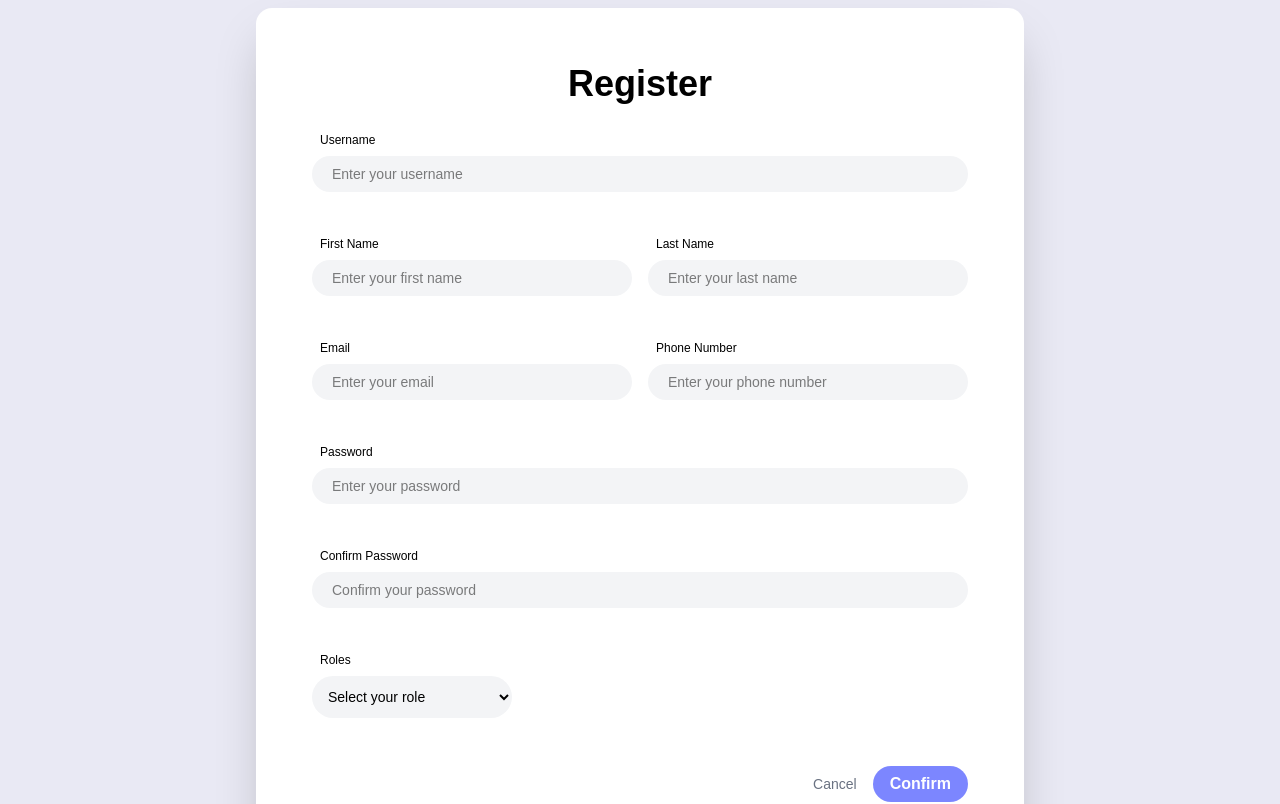
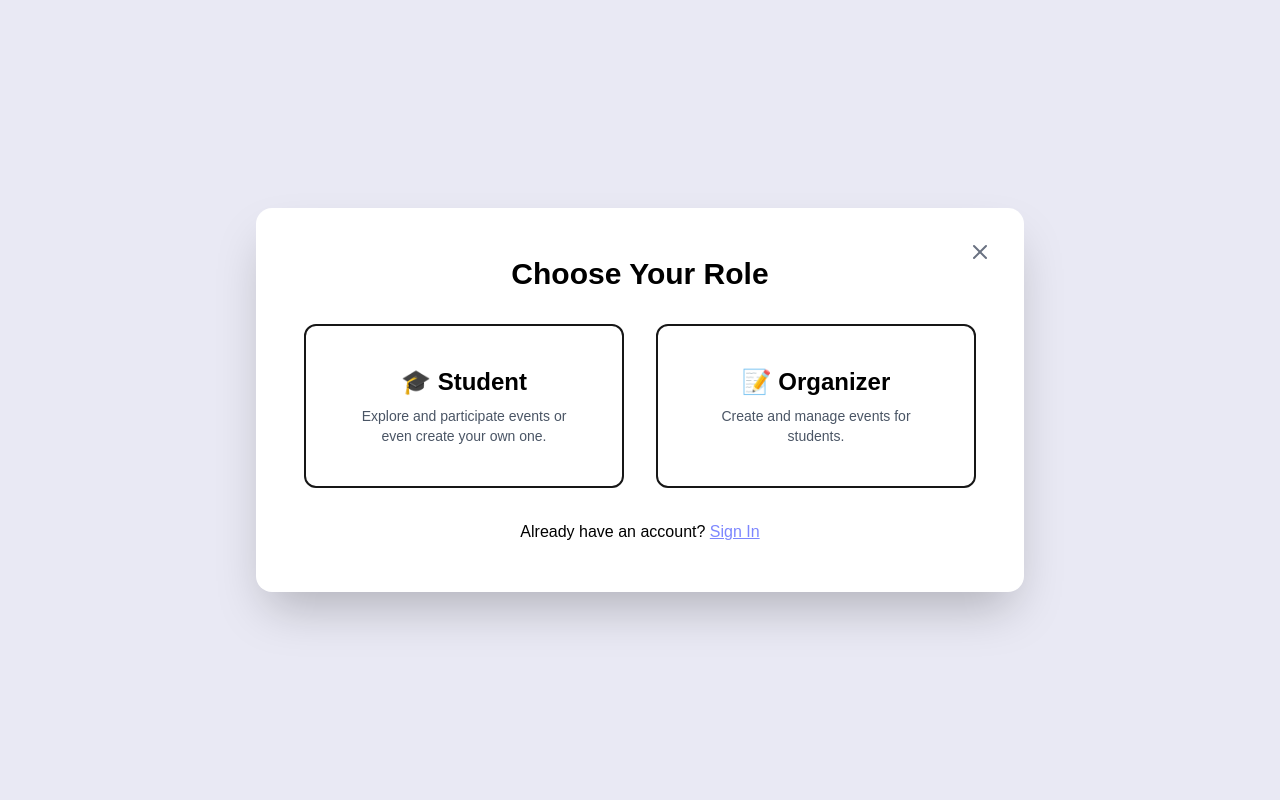
Before and after one commit to RTBS-ISP/UniPlus, a Next.js app in the folder frontend/uniplus/: page /register in a window 1280 px wide. Shown: the top 804 px of the page. Built offline with nearby package versions, Linux system fonts and the light colour scheme.

Commit message:
feat: add select role page and make the form differnt for each role

```diff
--- a/frontend/uniplus/app/register/page.tsx
+++ b/frontend/uniplus/app/register/page.tsx
@@ -3,8 +3,10 @@
 import React, { useState } from "react";
 import Link from "next/link";
 import { useRouter } from "next/navigation";
+import { MoveLeft, X } from "lucide-react";
 
-function RegisterPage() {
+export default function RegisterPage() {
+  const [step, setStep] = useState<1 | 2>(1);
   const [form, setForm] = useState({
     username: "",
     firstName: "",
@@ -14,6 +16,7 @@ function RegisterPage() {
     password: "",
     confirmPassword: "",
     role: "",
+    aboutMe: "",
   });
   const [loading, setLoading] = useState(false);
   const [error, setError] = useState("");
@@ -24,7 +27,7 @@ function RegisterPage() {
   ) => {
     const { name, value } = e.target;
     setForm({ ...form, [name]: value });
-    setError(""); // Clear error when user types
+    setError(""); // clear error when typing
   };
 
   const handleSubmit = async (e: React.FormEvent<HTMLFormElement>) => {
@@ -32,7 +35,13 @@ function RegisterPage() {
     setError("");
 
     // Frontend validation
-    if (!form.username || !form.email || !form.password || !form.confirmPassword || !form.role) {
+    if (
+      !form.username ||
+      !form.email ||
+      !form.password ||
+      !form.confirmPassword ||
+      !form.role
+    ) {
       setError("Username, email, password, and role are required");
       return;
     }
@@ -50,19 +59,13 @@ function RegisterPage() {
     setLoading(true);
 
     try {
-      // Step 1: Get CSRF token
       const csrfRes = await fetch("http://localhost:8000/api/set-csrf-token", {
         method: "GET",
         credentials: "include",
       });
-
-      if (!csrfRes.ok) {
-        throw new Error("Failed to get CSRF token");
-      }
-
+      if (!csrfRes.ok) throw new Error("Failed to get CSRF token");
       const csrfData = await csrfRes.json();
 
-      // Step 2: Register user
       const res = await fetch("http://localhost:8000/api/register", {
         method: "POST",
         credentials: "include",
@@ -78,11 +81,11 @@ function RegisterPage() {
           firstName: form.firstName,
           lastName: form.lastName,
           phone: form.phone,
+          aboutMe: form.aboutMe,
         }),
       });
 
       const data = await res.json();
-
       if (data.success) {
         alert("Registered successfully! Please login.");
         router.push("/login");
@@ -91,19 +94,75 @@ function RegisterPage() {
       }
     } catch (err) {
       console.error(err);
-      setError(err instanceof Error ? err.message : "Something went wrong. Please try again.");
+      setError(
+        err instanceof Error ? err.message : "Something went wrong. Please try again."
+      );
     } finally {
       setLoading(false);
     }
   };
 
+  // STEP 1: Choose Role
+  if (step === 1) {
+    return (
+      <div className="flex flex-col items-center justify-center min-h-screen bg-[#E9E9F4]">
+        <div className="relative bg-white rounded-2xl shadow-2xl p-12 max-w-3xl w-full text-center">
+          <button
+            onClick={() => router.push("/")}
+            className="absolute top-6 right-6 p-2 rounded-full text-gray-500 hover:bg-gray-200 transition"
+            aria-label="Back to home"
+          >
+          <X className="w-6 h-6" />
+          </button>
+          <h2 className="text-3xl font-bold mb-8 text-black">Choose Your Role</h2>
+          <div className="grid grid-cols-2 gap-8">
+            {/* Student Box */}
+            <div
+              className="cursor-pointer p-10 border-2 rounded-xl hover:border-indigo-400 hover:bg-indigo-50 transition"
+              onClick={() => {
+                setForm({ ...form, role: "student" });
+                setStep(2);
+              }}
+            >
+              <h3 className="text-2xl font-bold text-black mb-2">🎓 Student</h3>
+              <p className="text-gray-600 text-sm">
+                Explore and participate events or even create your own one.
+              </p>
+            </div>
+
+            {/* Organizer Box */}
+            <div
+              className="cursor-pointer p-10 border-2 rounded-xl hover:border-indigo-400 hover:bg-indigo-50 transition"
+              onClick={() => {
+                setForm({ ...form, role: "organizer" });
+                setStep(2);
+              }}
+            >
+              <h3 className="text-2xl font-bold text-black mb-2">📝 Organizer</h3>
+              <p className="text-gray-600 text-sm">
+                Create and manage events for students.
+              </p>
+            </div>
+          </div>
+
+          <div className="mt-8 text-black text-md">
+            Already have an account?{" "}
+            <Link href="/login" className="underline text-indigo-400">
+              Sign In
+            </Link>
+          </div>
+        </div>
+      </div>
+    );
+  }
+
+  // STEP 2: Registration Form
   return (
     <div className="flex flex-col items-center justify-center min-h-screen py-2 bg-[#E9E9F4]">
-      <main className="flex flex-col items-center justify-center w-full px-4 sm:px-10 text-center">
+      <main className="flex flex-col items-center justify-center w-full px-4 sm:px-10">
         <div className="bg-white rounded-2xl shadow-2xl w-full max-w-3xl p-14">
-          <h2 className="text-4xl font-bold mb-5 text-black">Register</h2>
+          <h2 className="text-4xl text-center font-bold mb-5 text-black">Register as {form.role === "student" ? "Student" : "Organizer"}</h2>
 
-          {/* Error Message */}
           {error && (
             <div className="bg-red-100 border border-red-400 text-red-700 px-4 py-3 rounded mb-4 text-sm">
               {error}
@@ -112,8 +171,9 @@ function RegisterPage() {
 
           <form onSubmit={handleSubmit}>
             <div className="flex flex-col space-y-4">
+
               {/* Username */}
-              <div className="flex flex-col">
+              <div>
                 <label className="flex items-start text-xs p-2 text-black">
                   Username
                 </label>
@@ -130,12 +190,10 @@ function RegisterPage() {
                 </div>
               </div>
 
-              {/* First and Last Name */}
-              <div className="flex flex-row gap-4 w-full">
+              {/* First & Last Name */}
+              <div className="flex gap-4">
                 <div className="flex flex-col w-1/2">
-                  <label className="flex items-start text-xs p-2 text-black">
-                    First Name
-                  </label>
+                  <label className="text-xs text-left p-2 text-black">First Name</label>
                   <div className="bg-gray-100 p-2 flex items-center mb-5 rounded-full">
                     <input
                       type="text"
@@ -148,9 +206,7 @@ function RegisterPage() {
                   </div>
                 </div>
                 <div className="flex flex-col w-1/2">
-                  <label className="flex items-start text-xs p-2 text-black">
-                    Last Name
-                  </label>
+                  <label className="text-xs text-left p-2 text-black">Last Name</label>
                   <div className="bg-gray-100 p-2 flex items-center mb-5 rounded-full">
                     <input
                       type="text"
@@ -164,12 +220,10 @@ function RegisterPage() {
                 </div>
               </div>
 
-              {/* Email and Phone */}
-              <div className="flex flex-row gap-4 w-full">
+              {/* Email & Phone */}
+              <div className="flex gap-4">
                 <div className="flex flex-col w-1/2">
-                  <label className="flex items-start text-xs p-2 text-black">
-                    Email
-                  </label>
+                  <label className="text-xs text-left p-2 text-black">Email</label>
                   <div className="bg-gray-100 p-2 flex items-center mb-5 rounded-full">
                     <input
                       type="email"
@@ -183,9 +237,7 @@ function RegisterPage() {
                   </div>
                 </div>
                 <div className="flex flex-col w-1/2">
-                  <label className="flex items-start text-xs p-2 text-black">
-                    Phone Number
-                  </label>
+                  <label className="text-xs text-left p-2 text-black">Phone Number</label>
                   <div className="bg-gray-100 p-2 flex items-center mb-5 rounded-full">
                     <input
                       type="tel"
@@ -199,11 +251,31 @@ function RegisterPage() {
                 </div>
               </div>
 
-              {/* Password */}
-              <div className="flex flex-col">
+              {form.role && (
+                <div>
                   <label className="flex items-start text-xs p-2 text-black">
-                  Password
+                    {form.role === "student" ? "Faculty" : "Organizer Name"}
                   </label>
+                  <div className="bg-gray-100 p-2 flex items-center mb-5 rounded-full">
+                    <input
+                      type="text"
+                      name="faculty"
+                      placeholder={
+                        form.role === "student"
+                          ? "Enter your faculty (e.g. Software and Knowledge Engineering)"
+                          : "Enter your organizer name (e.g. Kasetsart University)"
+                      }
+                      value={form.aboutMe}
+                      onChange={handleChange}
+                      className="bg-gray-100 text-black outline-none text-sm w-full px-3"
+                    />
+                  </div>
+                </div>
+              )}
+
+              {/* Password & Confirm */}
+              <div>
+                <label className="text-xs text-left p-2 text-black">Password</label>
                 <div className="bg-gray-100 p-2 flex items-center mb-5 rounded-full">
                   <input
                     type="password"
@@ -218,11 +290,8 @@ function RegisterPage() {
                 </div>
               </div>
 
-              {/* Confirm Password */}
-              <div className="flex flex-col">
-                <label className="flex items-start text-xs p-2 text-black">
-                  Confirm Password
-                </label>
+              <div>
+                <label className="text-xs text-left p-2 text-black">Confirm Password</label>
                 <div className="bg-gray-100 p-2 flex items-center mb-5 rounded-full">
                   <input
                     type="password"
@@ -236,56 +305,47 @@ function RegisterPage() {
                 </div>
               </div>
 
-              {/* Role Selector */}
-              <div className="flex flex-col">
-                <label className="flex items-start text-xs p-2 text-black">
-                  Roles
-                </label>
-                <select
-                  name="role"
-                  value={form.role}
-                  onChange={handleChange}
-                  required
-                  className="bg-gray-100 text-black text-sm w-50 p-3 rounded-full mb-5"
+              {/* Buttons */}
+              <div className="flex justify-between items-center pt-3">
+                {/* Left side: Back */}
+                <button
+                  type="button"
+                  onClick={() => setStep(1)}
+                  className="flex items-center text-gray-500 hover:underline text-sm"
                 >
-                  <option value="" disabled>
-                    Select your role
-                  </option>
-                  <option value="student">Student</option>
-                  <option value="organizer">Organizer</option>
-                </select>
-              </div>
+                  <MoveLeft className="w-4 h-4 mr-1" />
+                  <span>Back</span>
+                </button>
 
-              {/* Action Buttons */}
-              <div className="flex justify-end gap-4 pt-3">
-                <Link
-                  href="/"
-                  className="text-gray-500 hover:underline flex item-center text-sm py-2"
-                >
+                {/* Right side: Confirm + Cancel */}
+                <div className="flex items-center space-x-3">
+                  <Link href='/' className='text-gray-500 hover:underline flex item-center text-sm py-2'>
                   Cancel
                   </Link>
+
                   <button
                     type="submit"
                     disabled={loading}
-                  className="inline-flex items-center justify-center w-full px-4 py-1 text-base font-bold leading-6 text-white bg-indigo-400 border border-transparent rounded-full md:w-auto hover:bg-indigo-300 focus:outline-none focus:ring-2 focus:ring-offset-2 focus:ring-indigo-400 disabled:opacity-50 disabled:cursor-not-allowed"
+                    className="inline-flex items-center justify-center px-6 py-2 text-base font-bold leading-6 text-white bg-indigo-400 border border-transparent rounded-full hover:bg-indigo-300 focus:outline-none focus:ring-2 focus:ring-offset-2 focus:ring-indigo-400 disabled:opacity-50 disabled:cursor-not-allowed"
                   >
                     {loading ? "Registering..." : "Confirm"}
                   </button>
                 </div>
+              </div>
 
-              <hr className="h-px my-8 bg-gray-200 border-0" />
-              <div className="text-black text-md">
+            </div>
+          </form>
+
+          {/* Already have an account */}
+          <hr className="my-8 border-gray-300" />
+          <div className="mt-8 text-center text-black text-md">
             Already have an account?{" "}
             <Link href="/login" className="underline text-indigo-400">
               Sign In
             </Link>
           </div>
         </div>
-          </form>
-        </div>
       </main>
     </div>
   );
 }
-
-export default RegisterPage;
```
Lines whose indentation alone changed are shown as unchanged.
